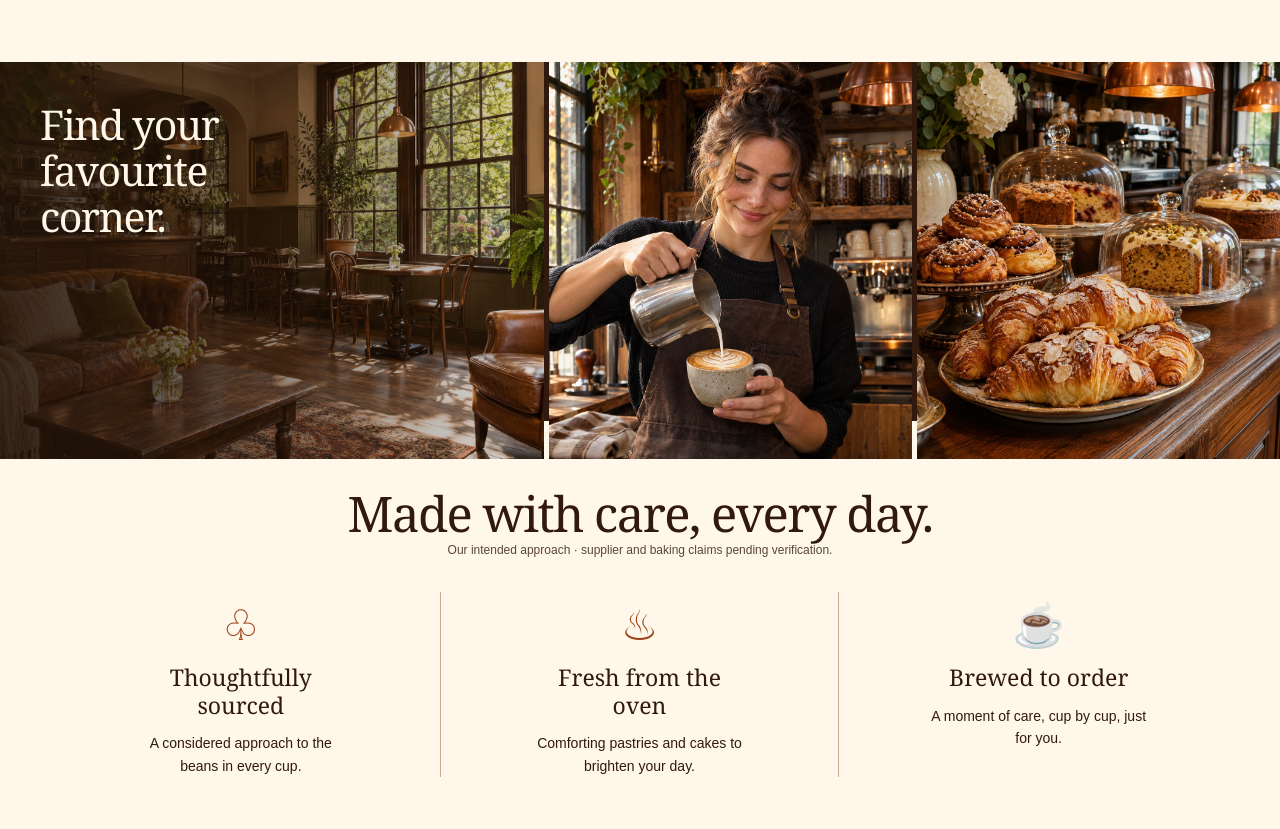
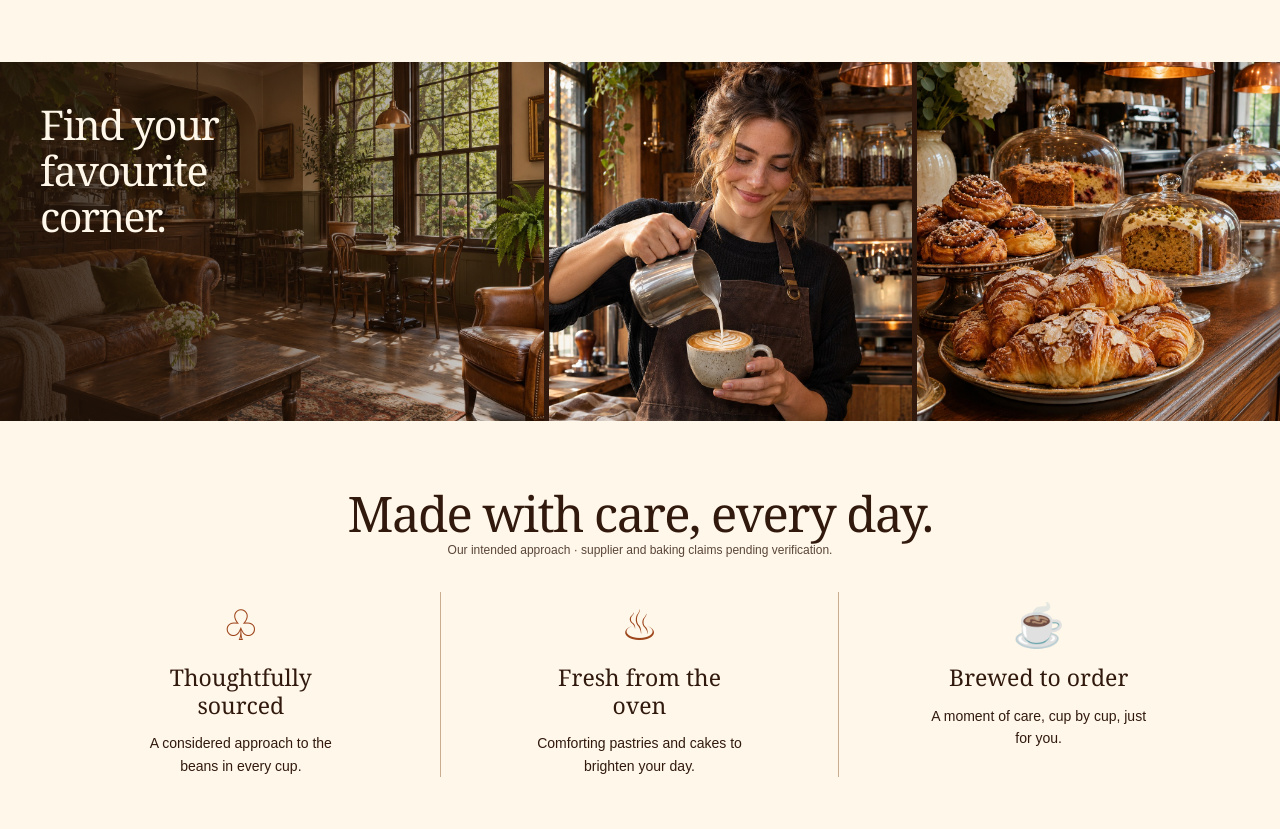
Before and after one commit to Dyllan44/ember-oak, a plain HTML site: page index.html in a window 1280 px wide. Shown: the part 2290-3119 px from the top of the page. Drawn offline with Linux system fonts and the light colour scheme.

Commit message:
Contain desktop mosaic images within their grid row

```diff
--- a/styles.css
+++ b/styles.css
@@ -51,8 +51,9 @@
   .hero-photo img{object-position:center 60%}
   .story>div{padding-left:max(55px,calc((100vw - 1200px)/2))}
   .story img{max-height:560px}
-  .mosaic{height:clamp(335px,28vw,440px)}
-  .mosaic>img{height:100%}
+  .mosaic{height:clamp(335px,28vw,440px);grid-template-rows:minmax(0,1fr)}
+  .mosaic>img{height:100%;min-height:0;min-width:0}
+  .mosaic>.corner{min-height:0;min-width:0}
   .corner h2{padding-left:max(28px,calc((100vw - 1200px)/2))}
   .seasonal{max-width:1200px;margin-inline:auto}
   .visit>div:first-child{padding-left:max(50px,calc((100vw - 1200px)/2))}
```
